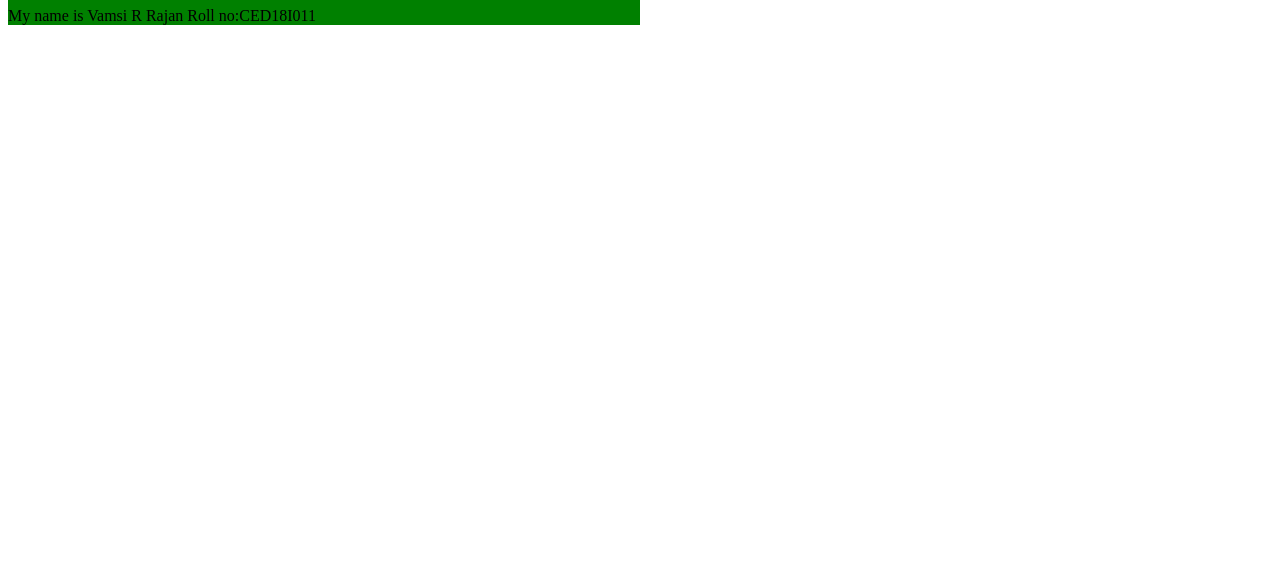
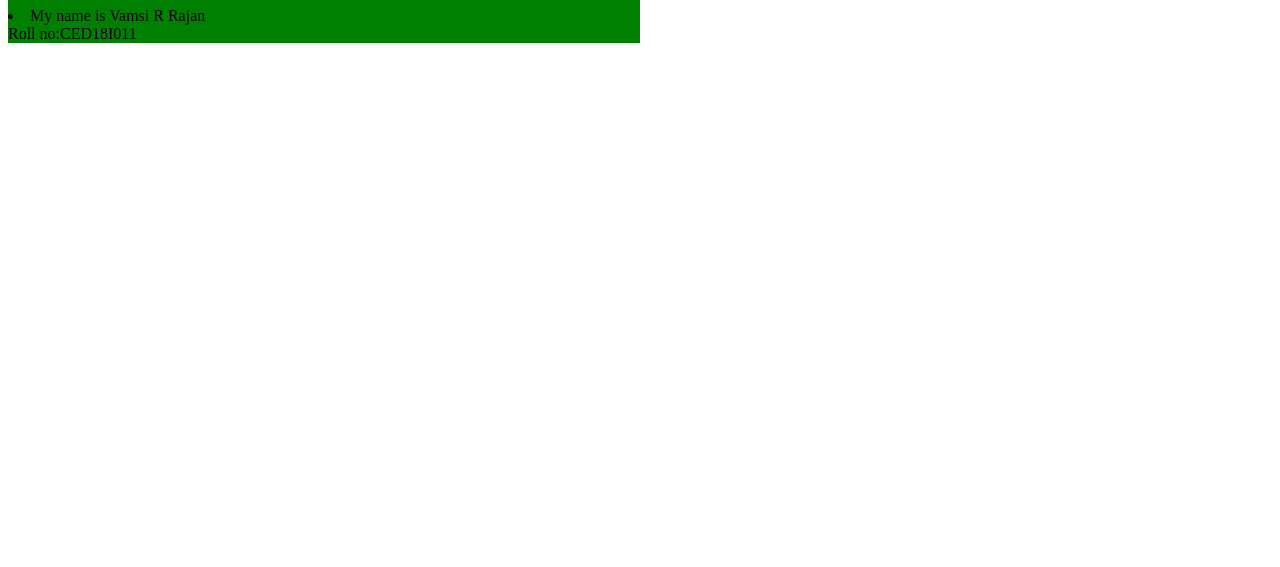
Before and after one commit to SherlockHowl/website, a plain HTML site: page index.html in a window 1280 px wide. Shown: the part 291-858 px from the top of the page. Drawn offline with nearby package versions, Linux system fonts and the light colour scheme.

Commit message:
Update index.html

```diff
--- a/index.html
+++ b/index.html
@@ -35,8 +35,9 @@
 	 </header>
      <div class="info">
                 <h1>About Me</h1>
-                <p>My name is Vamsi R Rajan
-                    Roll no:CED18I011
+                <p>
+                    <li>My name is Vamsi R Rajan</li>
+                        Roll no:CED18I011
                  </p>
 
             </div>
```
